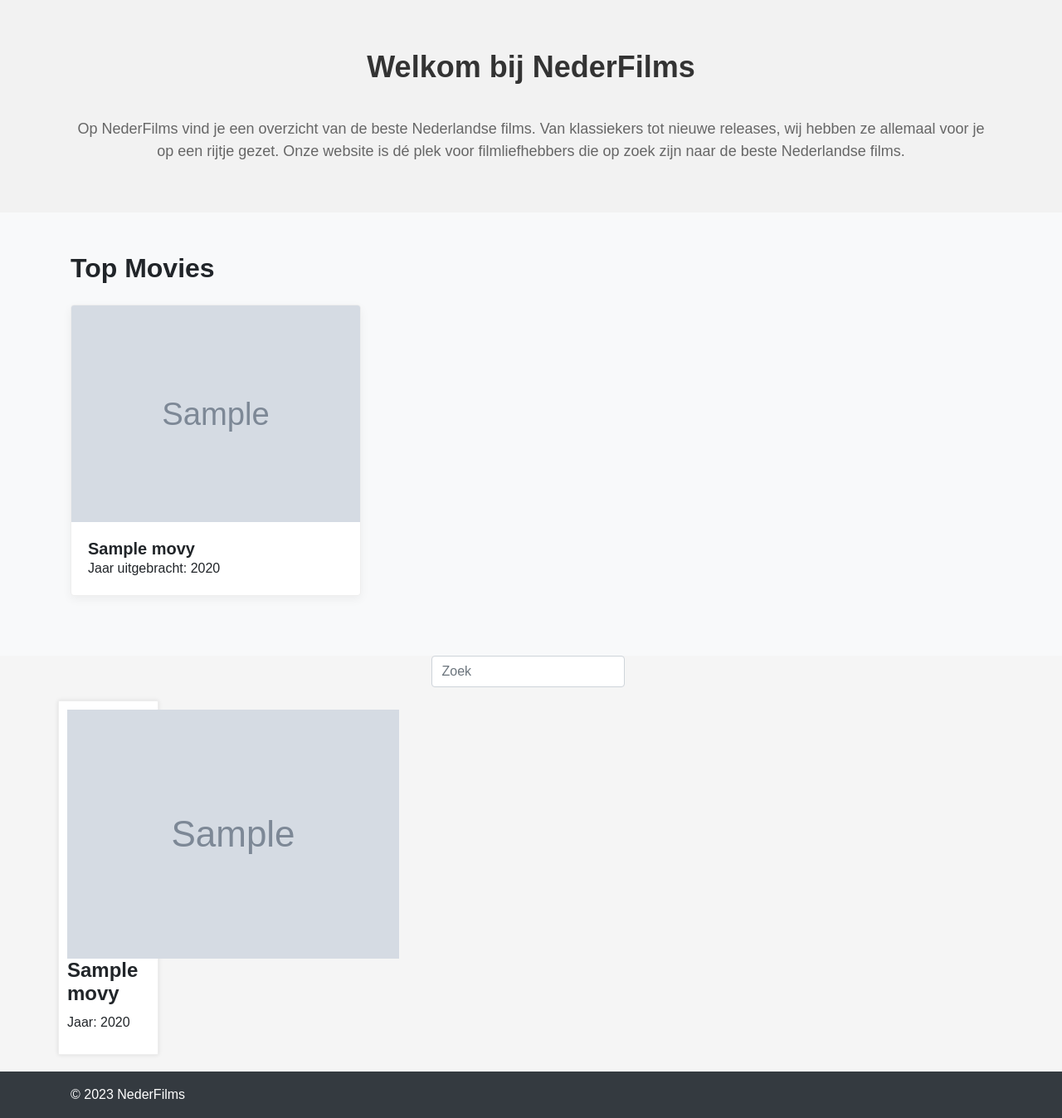
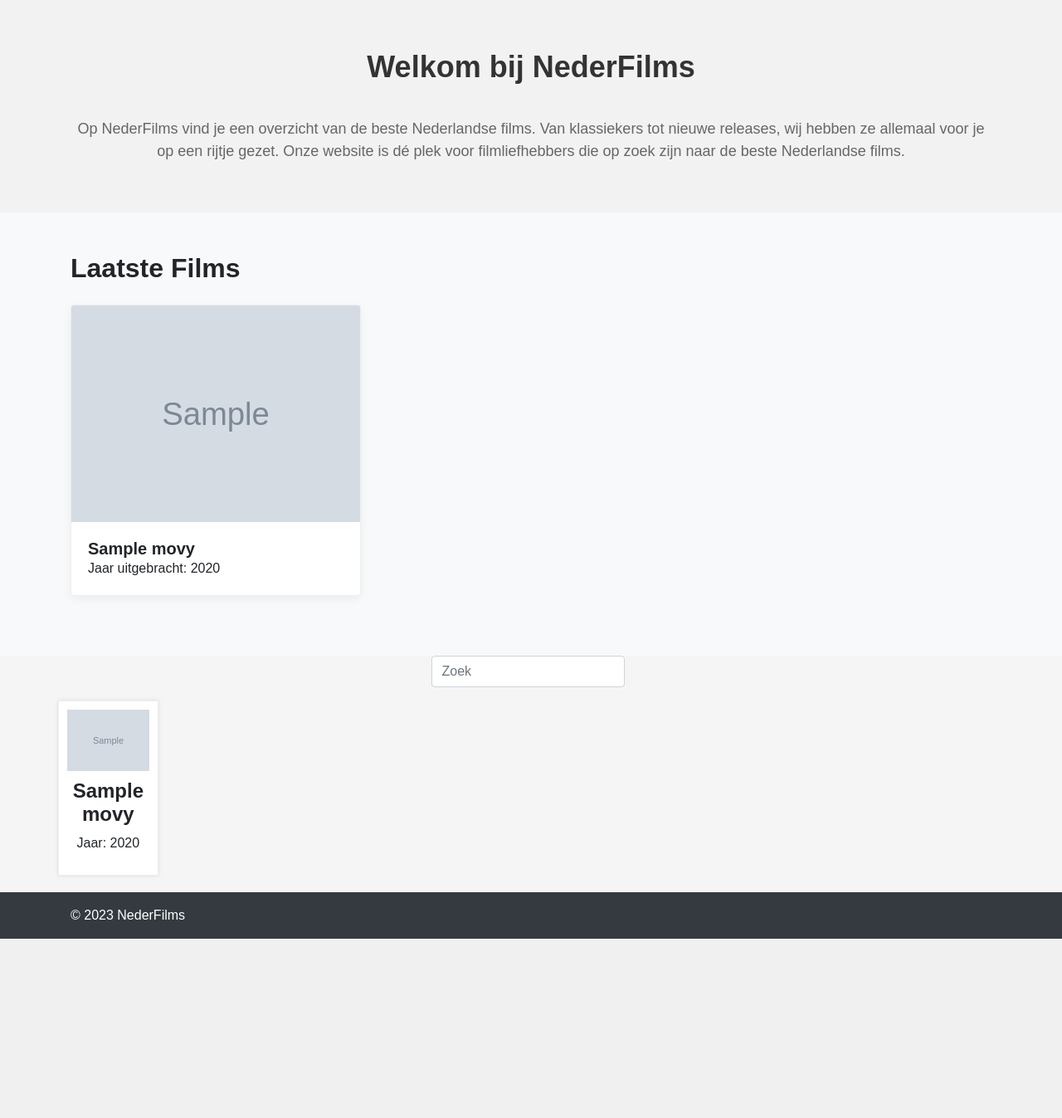
Before and after one commit to david24074/Films-RD, a Flask app: page / in a window 1280 px wide. Shown: the part 81-1428 px from the top of the page at 83% size. After the commit the page ends 1212 px from the top, so only its background shows below. Run offline with Flask 3, Linux system fonts and the light colour scheme; tables that the repository leaves empty hold one stand-in row (values such as "Sample post"); grey boxes marked "Sample" are stand-in pictures; some libraries are stand-ins or nearby versions.

Commit message:
Fixed css, kinda

```diff
--- a/src/static/style.css
+++ b/src/static/style.css
@@ -192,9 +192,28 @@ body {
 }
 
 .movie {
+  display: flex;
+  flex-direction: column;
+  align-items: center;
+  justify-content: center;
   border: 1px solid #EEE;
   padding: 10px;
   margin-bottom: 20px;
   background-color: #FFF;
   box-shadow: 0px 0px 5px rgba(0, 0, 0, 0.1);
 }
+
+.movie img {
+  max-width: 100%;
+  height: auto;
+  margin-bottom: 10px;
+}
+
+.movie.hidden {
+  display: none;
+}
+
+
+.movie .title {
+  text-align: center;
+}
--- a/src/templates/index.html
+++ b/src/templates/index.html
@@ -55,7 +55,7 @@
 
     <section class="py-5 bg-light">
       <div class="container">
-        <h2 class="mb-4">Top Movies</h2>
+        <h2 class="mb-4">Laatste Films</h2>
         <div class="row">
           {% for movie in movies[::-1][:3] %}
           <div class="col-md-4 mb-4">
@@ -134,15 +134,16 @@
   movieTitles.forEach(title => {
     // Als de titel overeenkomt met de zoekterm, laat dan de film zien
     if (title.textContent.toLowerCase().includes(searchInput.value.toLowerCase())) {
-        title.parentElement.style.display = 'block';
+      title.parentElement.classList.remove('hidden');
     } else {
-        title.parentElement.style.display = 'none';
+      title.parentElement.classList.add('hidden');
     }
   });
 };
 
 // Luister naar de input van de zoekbalk
 searchInput.addEventListener('input', searchMovies);
+
 </script>
 
 </html>
```
Lines whose indentation alone changed are shown as unchanged.
